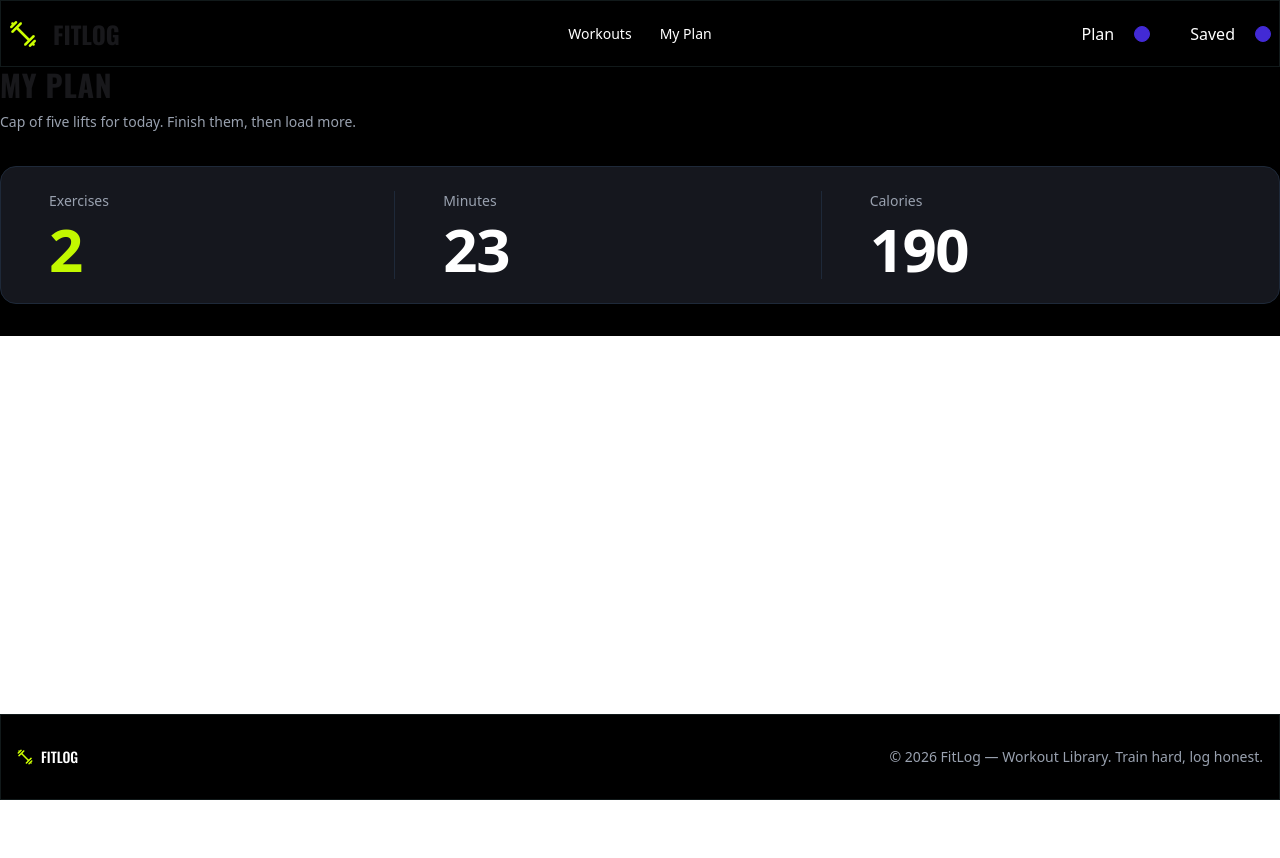
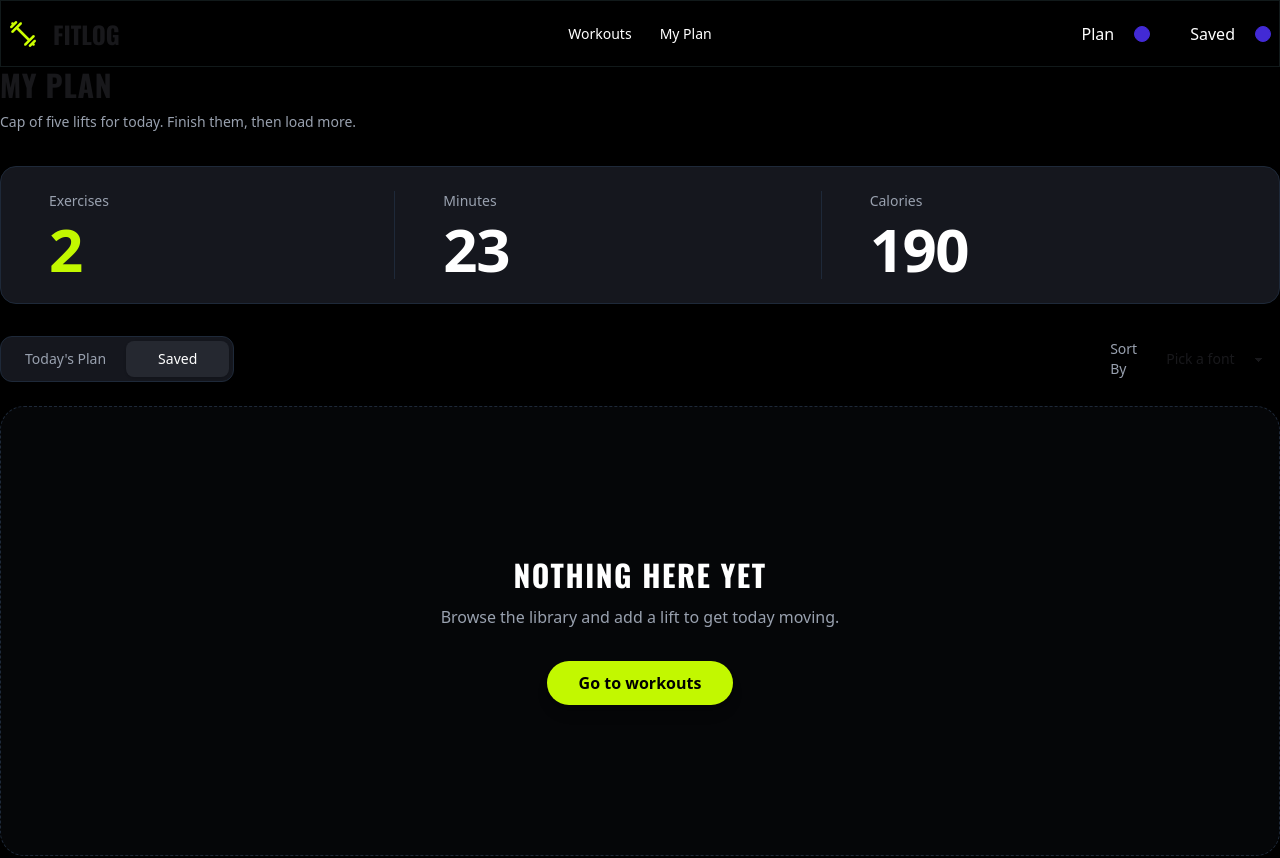
Before and after one commit to hakim-azizul/Fit-Log, a Next.js app: page /my-plan in a window 1280 px wide. Shown: the top 858 px of the page. Before the commit the page ends 800 px from the top, so only its background shows below. Built offline with nearby package versions, Linux system fonts and the light colour scheme.

Commit message:
Added Tabs component to My Plan page for improved navigation and organization

```diff
--- /dev/null
+++ b/src/Components/My-Plan/Tabs.tsx
@@ -0,0 +1,71 @@
+"use client";
+import React, { useState } from "react";
+
+const Tabs = () => {
+  const [activeTab, setActiveTab] = useState("Saved");
+
+  return (
+    <div className="w-full mx-auto my-8 font-sans">
+      <div className="flex justify-between items-center mb-6">
+        {/* Left: Tab */}
+        <div className="flex items-center bg-[#15171e] border border-gray-800 rounded-xl p-1 shadow-sm">
+          <button
+            onClick={() => setActiveTab("Today's Plan")}
+            className={`px-5 py-2 rounded-lg text-sm font-medium transition-all duration-300 ${
+              activeTab === "Today's Plan"
+                ? "bg-[#252830] text-white shadow"
+                : "text-gray-400 hover:text-gray-200"
+            }`}
+          >
+            Today&apos;s Plan
+          </button>
+
+          <button
+            onClick={() => setActiveTab("Saved")}
+            className={`px-8 py-2 rounded-lg text-sm font-medium transition-all duration-300 ${
+              activeTab === "Saved"
+                ? "bg-[#252830] text-white shadow"
+                : "text-gray-400 hover:text-gray-200"
+            }`}
+          >
+            Saved
+          </button>
+        </div>
+
+        {/* Right: Sort*/}
+        <div className="flex items-center gap-3">
+          <span className="text-gray-400 text-sm">Sort By</span>
+          <select defaultValue="Pick a font" className="select select-ghost">
+            <option disabled={true}>Pick a font</option>
+            <option>Inter</option>
+            <option>Poppins</option>
+            <option>Raleway</option>
+          </select>
+        </div>
+      </div>
+
+      {/* Main Content Area */}
+      <div className="w-full min-h-112.5 border border-gray-800 border-dashed rounded-3xl flex flex-col items-center justify-center p-8 bg-[#0b0c10]/50">
+        {activeTab === "Saved" ? (
+          <div className="flex flex-col items-center text-center space-y-3">
+            <h2 className="text-2xl md:text-3xl font-extrabold text-white uppercase tracking-wider font-oswald">
+              Nothing Here Yet
+            </h2>
+            <p className="text-gray-400 text-sm md:text-base max-w-md">
+              Browse the library and add a lift to get today moving.
+            </p>
+            <button className="mt-5 bg-[#C2F800] hover:bg-[#addd00] text-black font-bold py-2.5 px-8 rounded-full transition-all duration-300 shadow-lg hover:shadow-xl hover:-translate-y-0.5">
+              Go to workouts
+            </button>
+          </div>
+        ) : (
+          <div className="text-gray-500 flex flex-col items-center">
+            <p>Today&apos;s plan is currently empty.</p>
+          </div>
+        )}
+      </div>
+    </div>
+  );
+};
+
+export default Tabs;
--- a/src/app/my-plan/page.tsx
+++ b/src/app/my-plan/page.tsx
@@ -1,4 +1,5 @@
 import Statistics from "@/Components/My-Plan/Statistics";
+import Tabs from "@/Components/My-Plan/Tabs";
 import React from "react";
 
 const MyPlanPage = () => {
@@ -12,6 +13,7 @@ const MyPlanPage = () => {
           Cap of five lifts for today. Finish them, then load more.
         </p>
         <Statistics />
+        <Tabs />
       </section>
     </div>
   );
```
